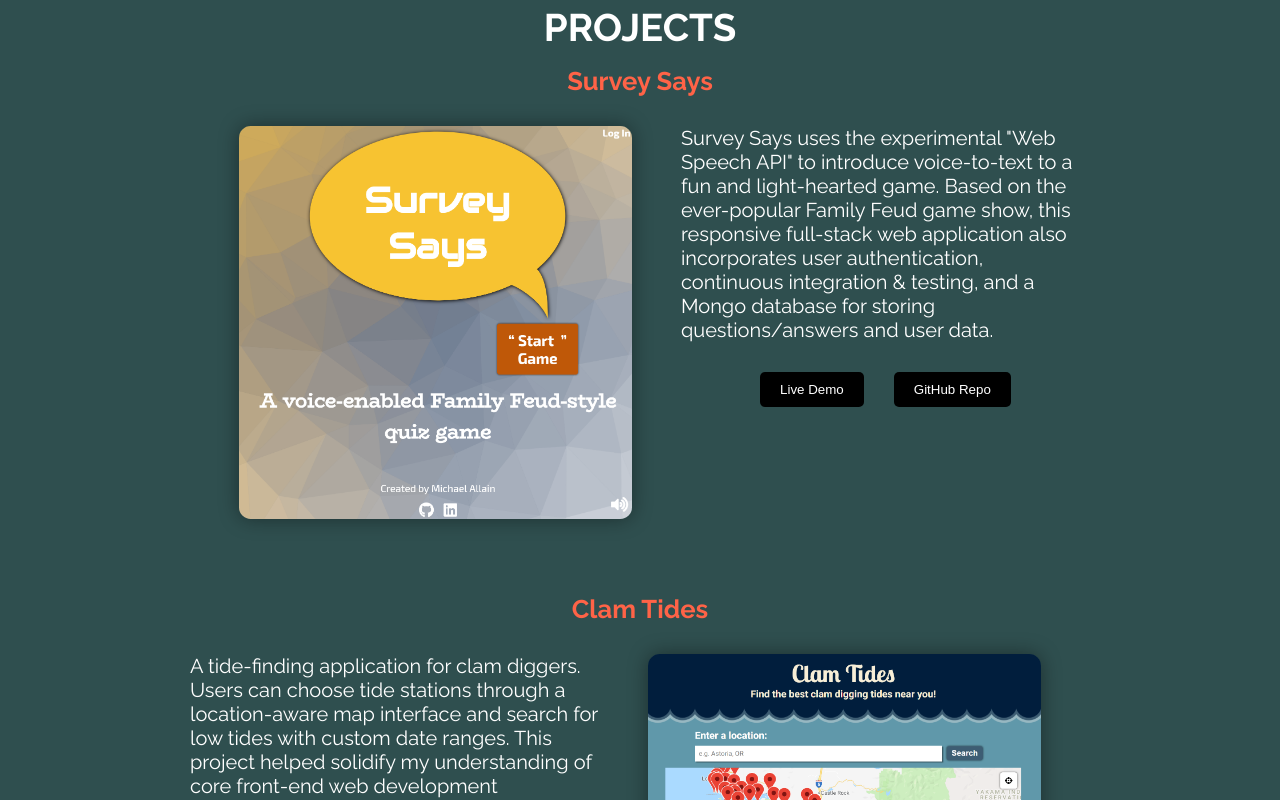
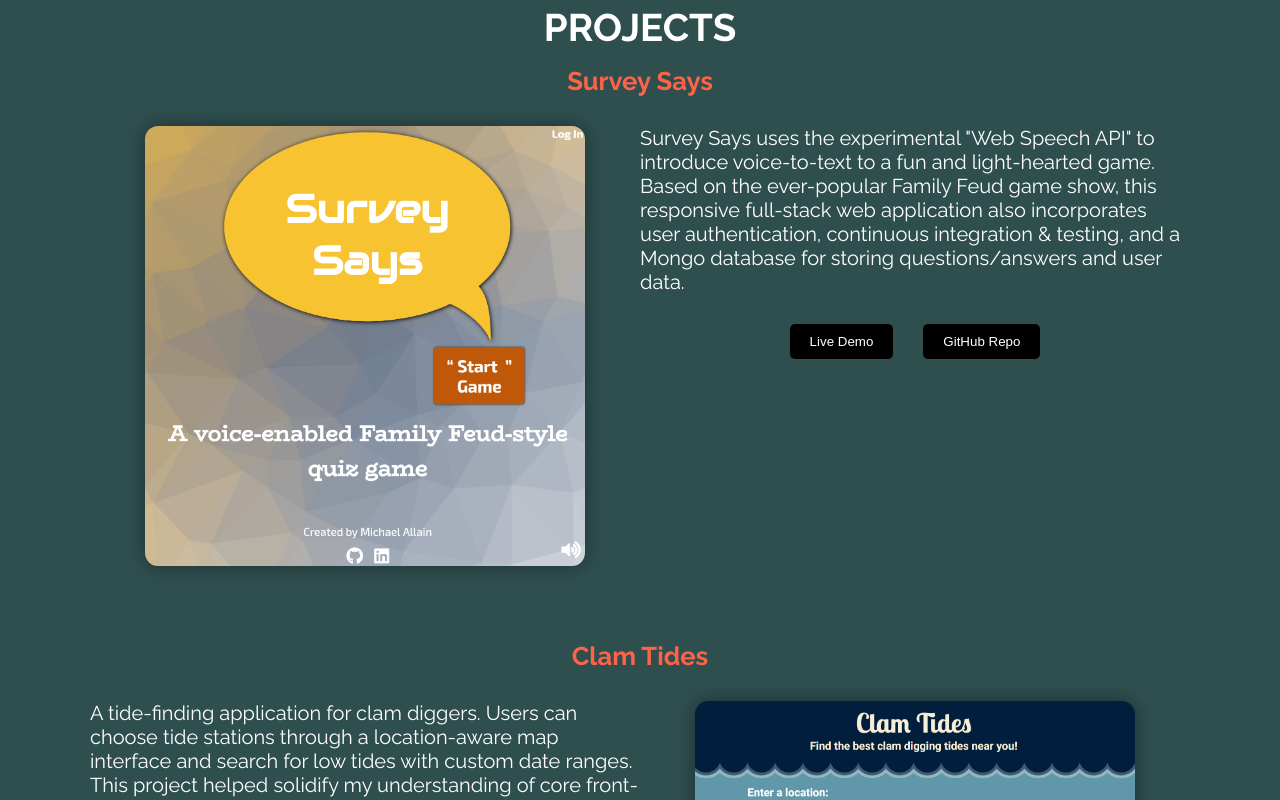
Before and after one commit to fastlain/portfolio, a React (Create React App) app: page / in a window 1280 px wide. Shown: the part 1420-2220 px from the top of the page. Built offline with nearby package versions, Linux system fonts and the light colour scheme.

Commit message:
Adjust project layout

```diff
--- a/src/Project.module.css
+++ b/src/Project.module.css
@@ -9,8 +9,8 @@
 }
 
 .btnCont {
-    margin: 30px auto;
     text-align: center;
+    margin: 15px auto;
 }
 
 .btn {
@@ -27,9 +27,9 @@
 }
 
 .para {
-    width: 80%;
+    width: 100%;
     max-width: 600px;
-    margin: 20px auto;
+    margin: 10px auto;
 }
 
 .imgContainer {
@@ -46,13 +46,16 @@
 }
 
 .flexRow {
-    max-width: 900px;
+    max-width: 1200px;
     margin: 0 auto;
 }
 
 .flexCol {
     display: flex;
     flex-direction: column;
+    width: 80%;
+    max-width: 450px;
+    margin: 0 auto;
 }
 
 .flexLeft {
@@ -66,6 +69,11 @@
 @media (min-width: 768px) {
     .flexRow {
         display: flex;
+        padding: 0 50px;
+    }
+
+    .flexCol {
+        max-width: 700px;
     }
 
     .screenshot {
@@ -77,4 +85,8 @@
         margin: 0 auto 0 0;
         width: 100%;
     }
+
+    .btnCont {
+        margin: 30px auto;
+    }
 }
```
